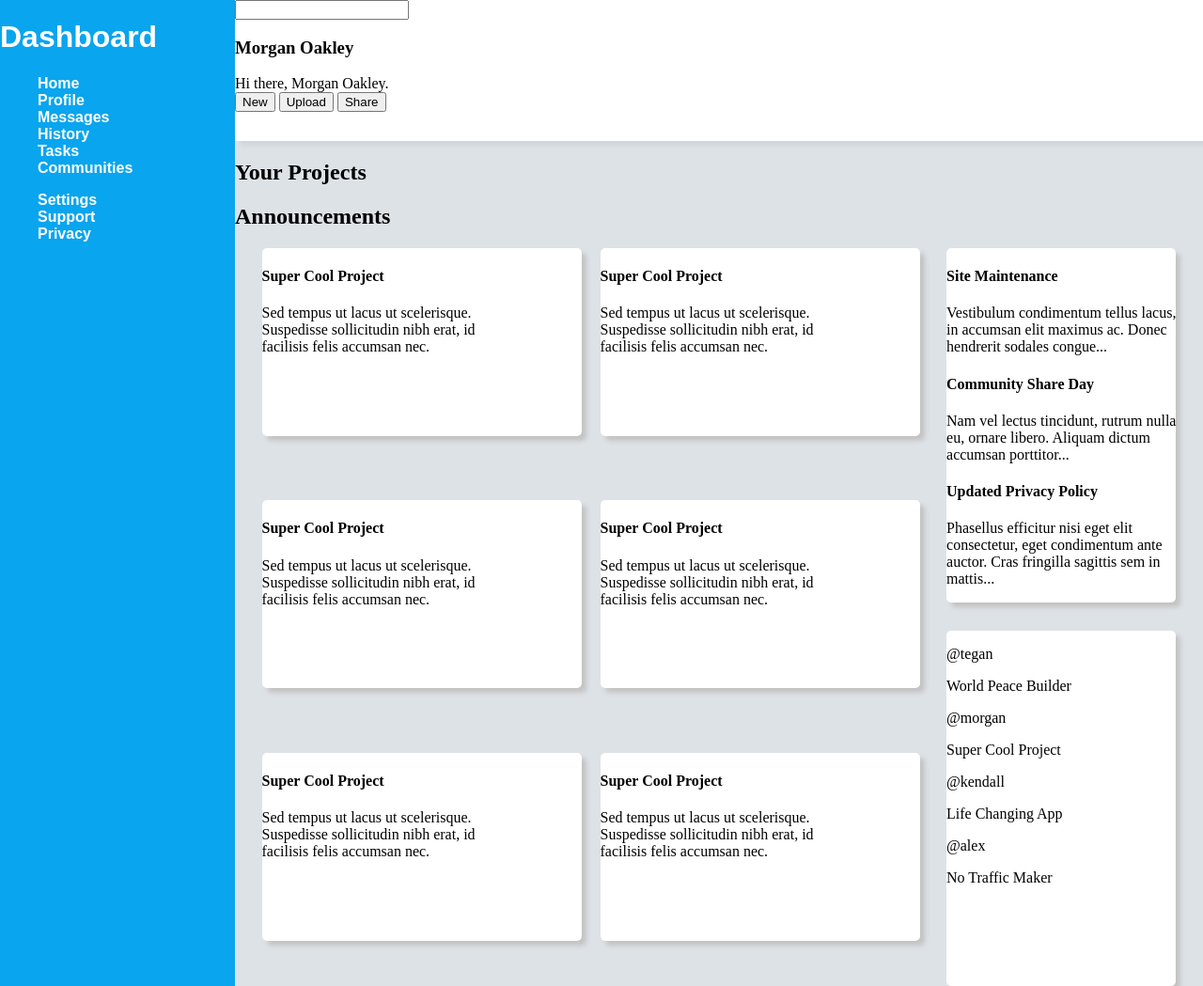
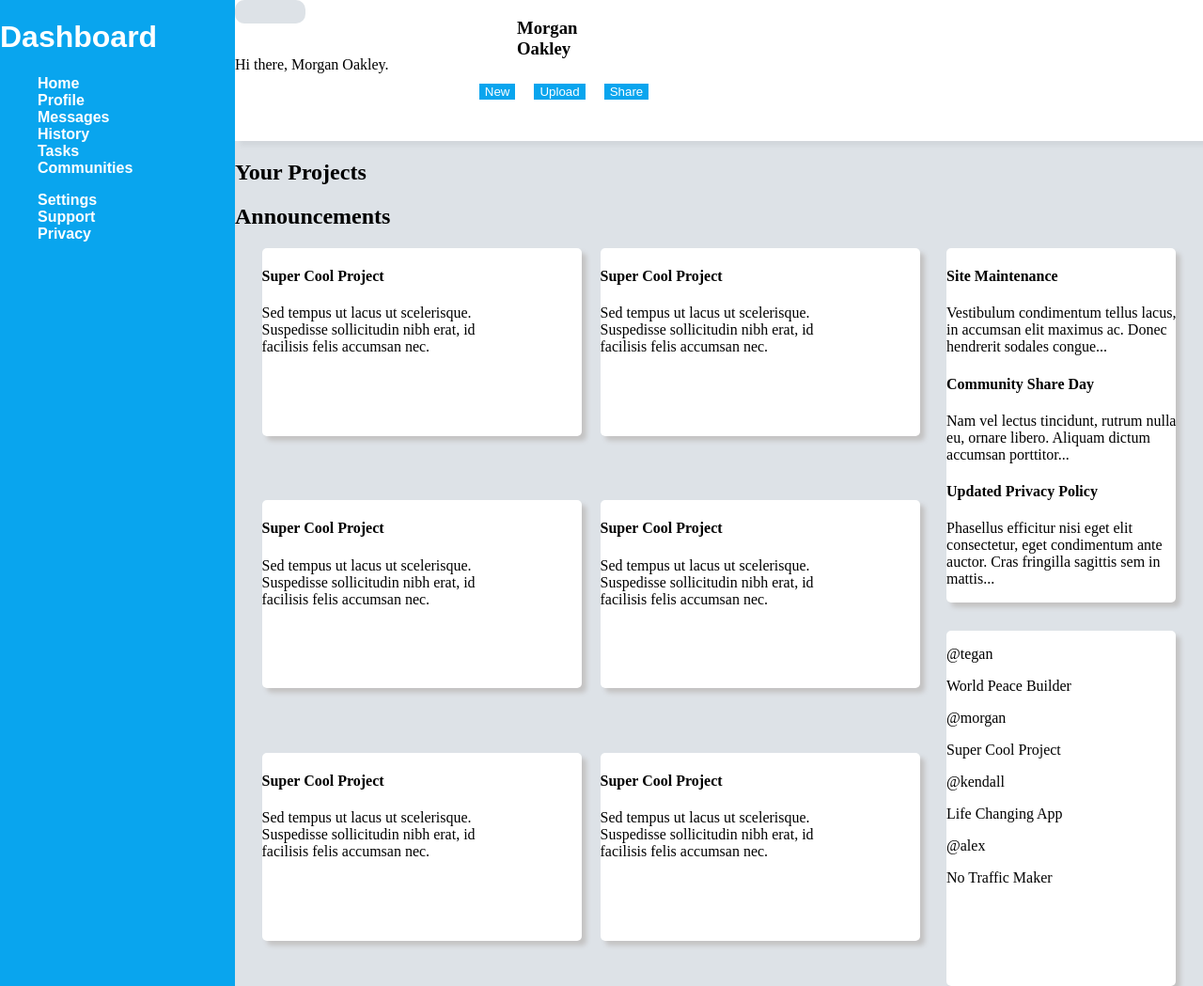
Before and after one commit to cesare-garcia/Odin-Admin-Dashboard, a plain HTML site: page index.html in a window 1280 px wide. Shown: the whole page at 94% size. Drawn offline with Linux system fonts and the light colour scheme.

Commit message:
Add further styling to header components

```diff
--- a/style.css
+++ b/style.css
@@ -12,6 +12,34 @@ body {
     grid-row: 1/2;
     grid-column: 2/3;
     box-shadow: 5px 5px 5px rgb(196, 195, 195);
+    display: grid;
+    grid-template-columns: 300px 100px;
+    grid-template-rows: 60px 75px;
+}
+
+input[type='search'] {
+    height: 25px;
+    width: 75px;
+    background-color: rgba(213, 219, 225, 0.802);
+    border: none;
+    border-radius: 10px;
+}
+
+input[type='search']:focus {
+    outline: none;
+}
+
+.button-container {
+    display: flex;
+    justify-content: center;
+    align-items: center;
+    gap: 20px;
+}
+
+button {
+    background-color: rgb(9, 165, 238);
+    color: white;
+    border: none;
 }
 
 .sidebar {
```
